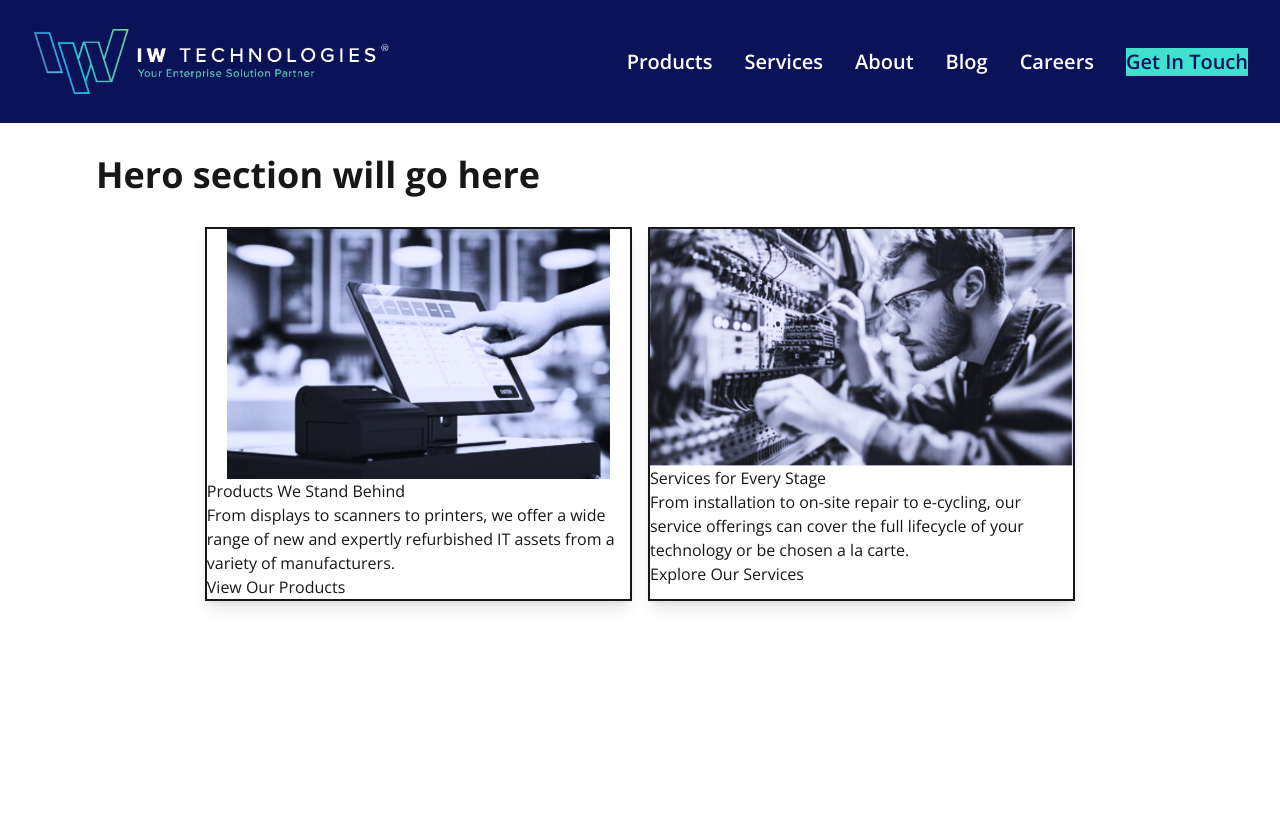
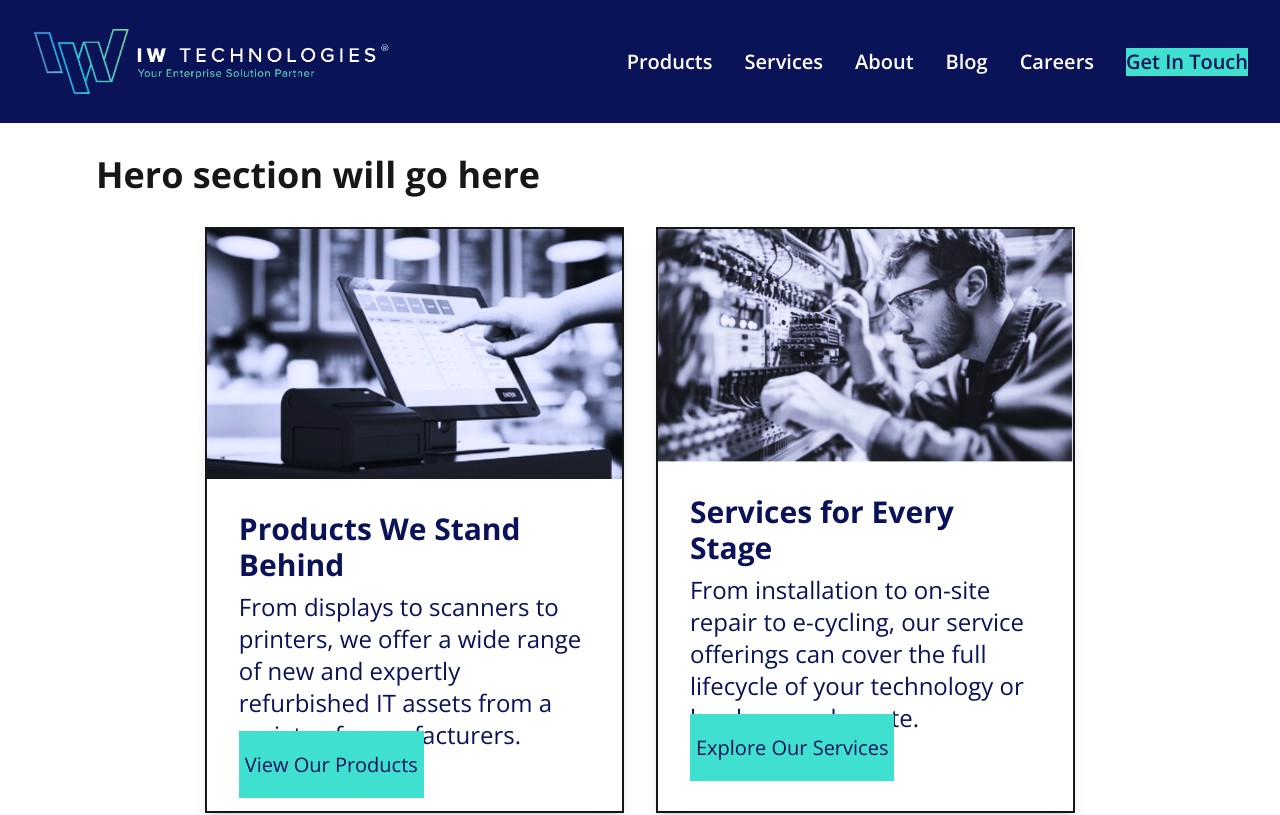
Before and after one commit to IWTechnologies/weareiw, a Next.js app in the folder nextjs-weareiw/: page / in a window 1280 px wide. Shown: the top 815 px of the page. Built offline with nearby package versions, Linux system fonts and the light colour scheme.

Commit message:
Styling updates to Card component and section in page

```diff
--- a/nextjs-weareiw/src/app/page.tsx
+++ b/nextjs-weareiw/src/app/page.tsx
@@ -9,7 +9,7 @@ export default function IndexPage() {
   return (
     <main className="container mx-auto min-h-screen max-w-9/10 p-8">
       <h1 className="text-4xl font-bold mb-8">Hero section will go here</h1>
-      <section className="w-[80%] mx-auto flex space-x-4">
+      <section className="w-[80%] mx-auto flex space-x-8">
         <Card
           imageSrc="/View-our-products-Moody-blue.png"
           imageAlt="Blue tinted view our products card image"
--- a/nextjs-weareiw/src/components/Card.tsx
+++ b/nextjs-weareiw/src/components/Card.tsx
@@ -15,11 +15,13 @@ type CardProps = {
 export default function Card({ imageSrc, imageAlt, imageWidth, imageHeight, title, text, linkHref, linkLabel }: CardProps) {
     return (
         <div className="w-1/2 flex flex-col border-2 border-solid shadow-lg">
-            <Image className="max-h-[250px] h-auto w-auto object-contain"
+            <Image className="max-h-[250px] h-auto w-auto object-cover"
             src={imageSrc} alt={imageAlt} priority width={imageWidth} height={imageHeight} />
-            <h2>{title}</h2>
-            <p>{text}</p>
-            <Link href={linkHref}>{linkLabel}</Link>
+            <div className="p-8 text-brand-navy">
+                <h2 className="pb-2 text-3xl font-bold">{title}</h2>
+                <p className="font-light text-2xl">{text}</p>
+                <Link href={linkHref} className="px-[.3em] py-[1em] text-xl bg-brand-aqua">{linkLabel}</Link>
+            </div>
         </div>
     )
 }
```
